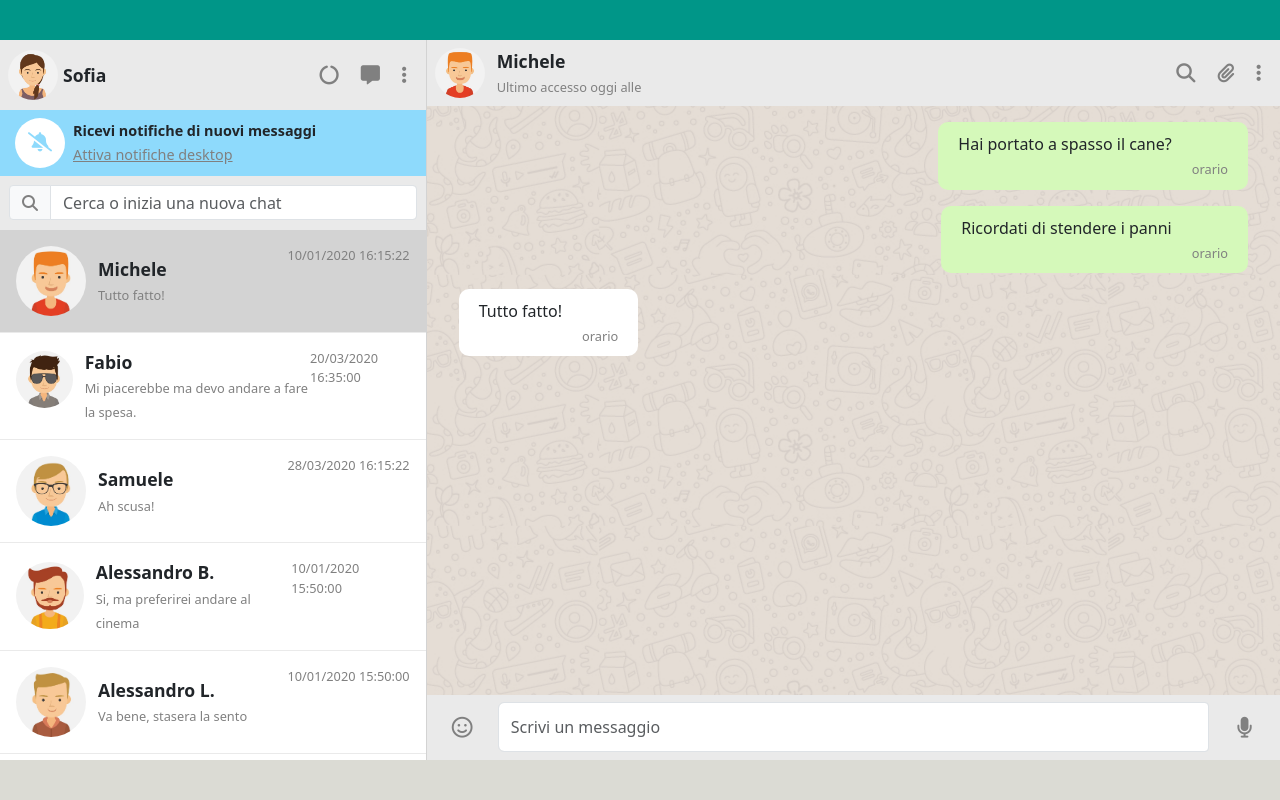
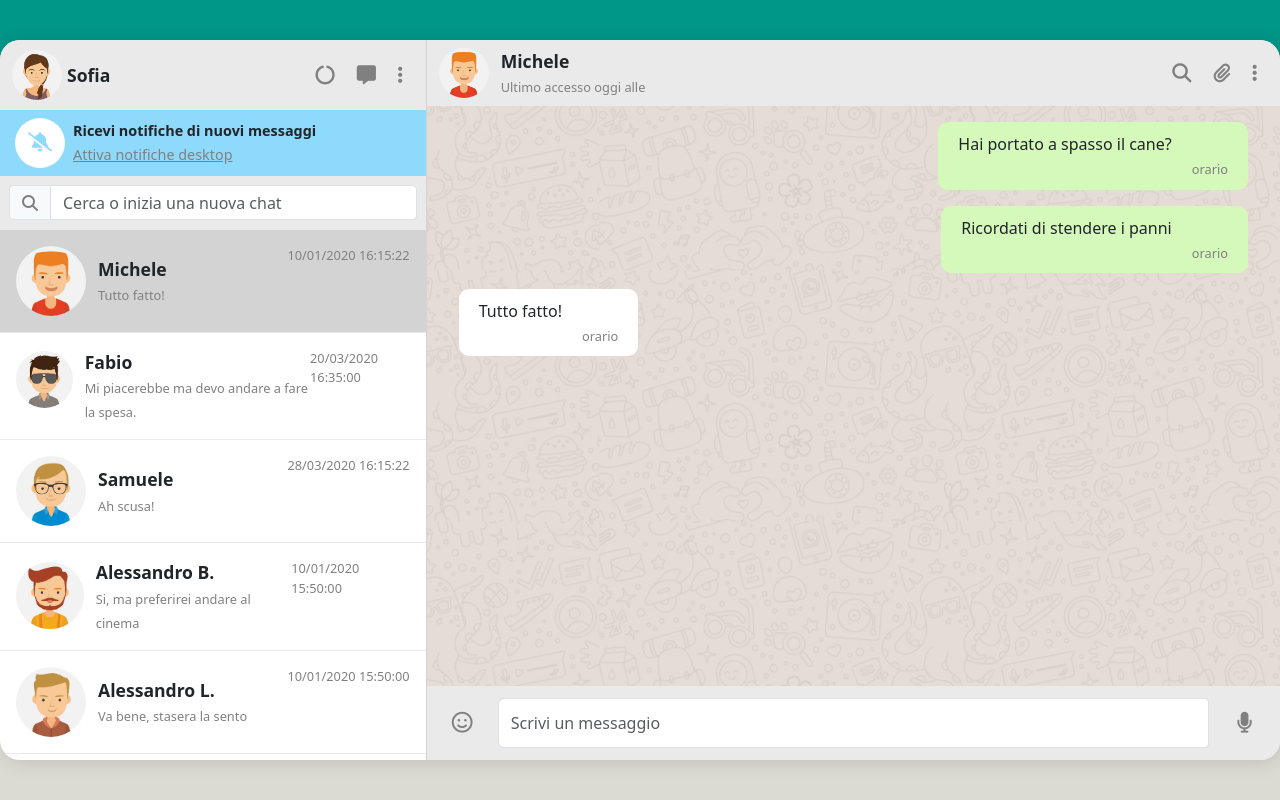
Before and after one commit to JordanRomagnoli/vue-boolzapp, a plain HTML site: page index.html in a window 1280 px wide. Drawn offline with nearby package versions, Linux system fonts and the light colour scheme.

Commit message:
- AGGIUNTO stile al container

```diff
--- a/css/style.css
+++ b/css/style.css
@@ -27,6 +27,9 @@
     width: 1500px;
     margin: 0 auto;
     background-color: white;
+    border-radius: 20px;
+    overflow: hidden;
+    box-shadow: 2px 3px 21px -3px rgba(0,0,0,0.15);
 }
 
 .container-chat > aside{
@@ -40,7 +43,7 @@
 .col-header{
     height: 70px;
     background-color: var(--header-color);
-    padding: 8px;
+    padding: 8px 12px;
     display: flex;
     justify-content: space-between;
     align-items: center;
@@ -176,6 +179,7 @@ span.input-group-text{
 .col-footer{
     background-color: var(--header-color);
     height: 80px;
+    padding: 12px 0;
 }
 
 main{
```
